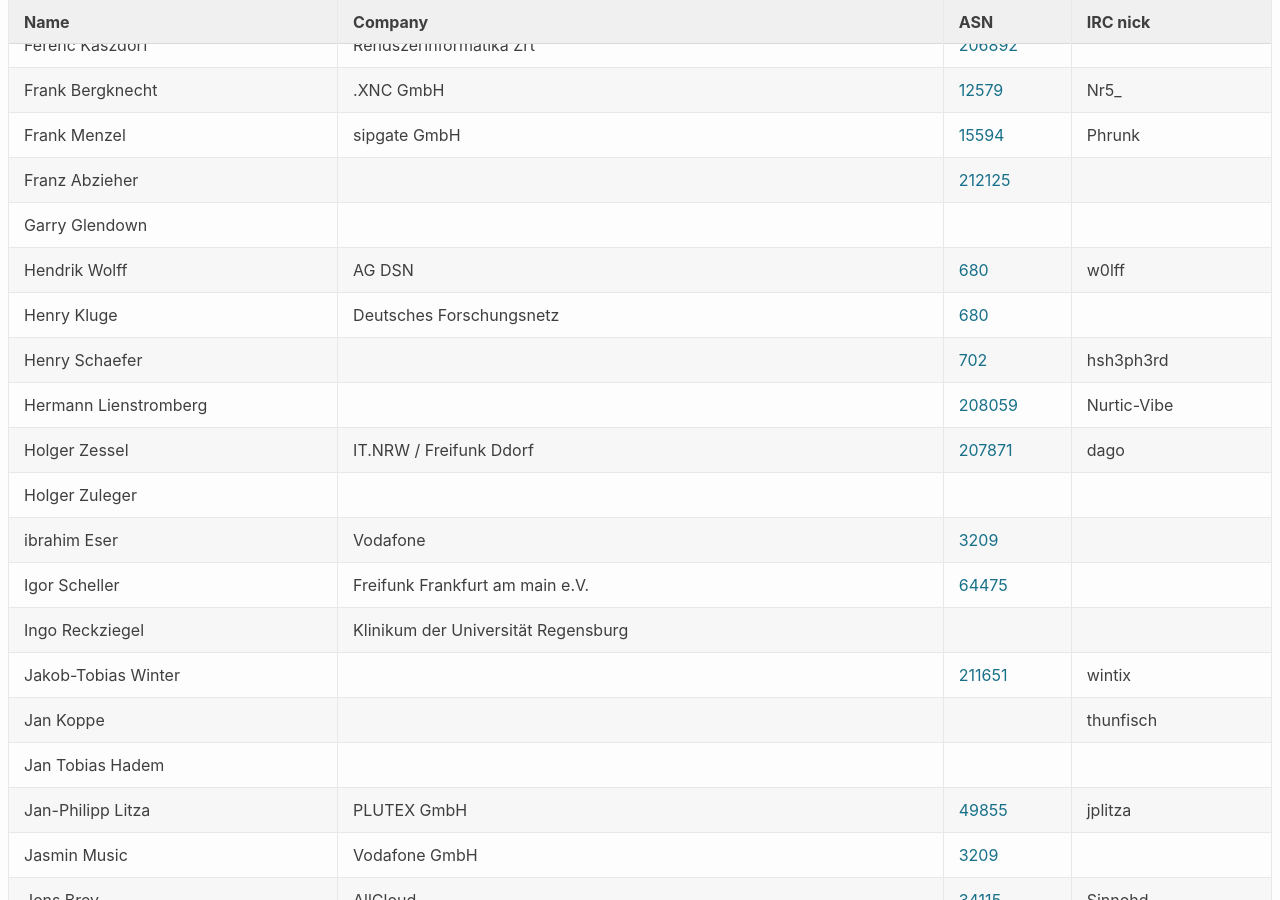
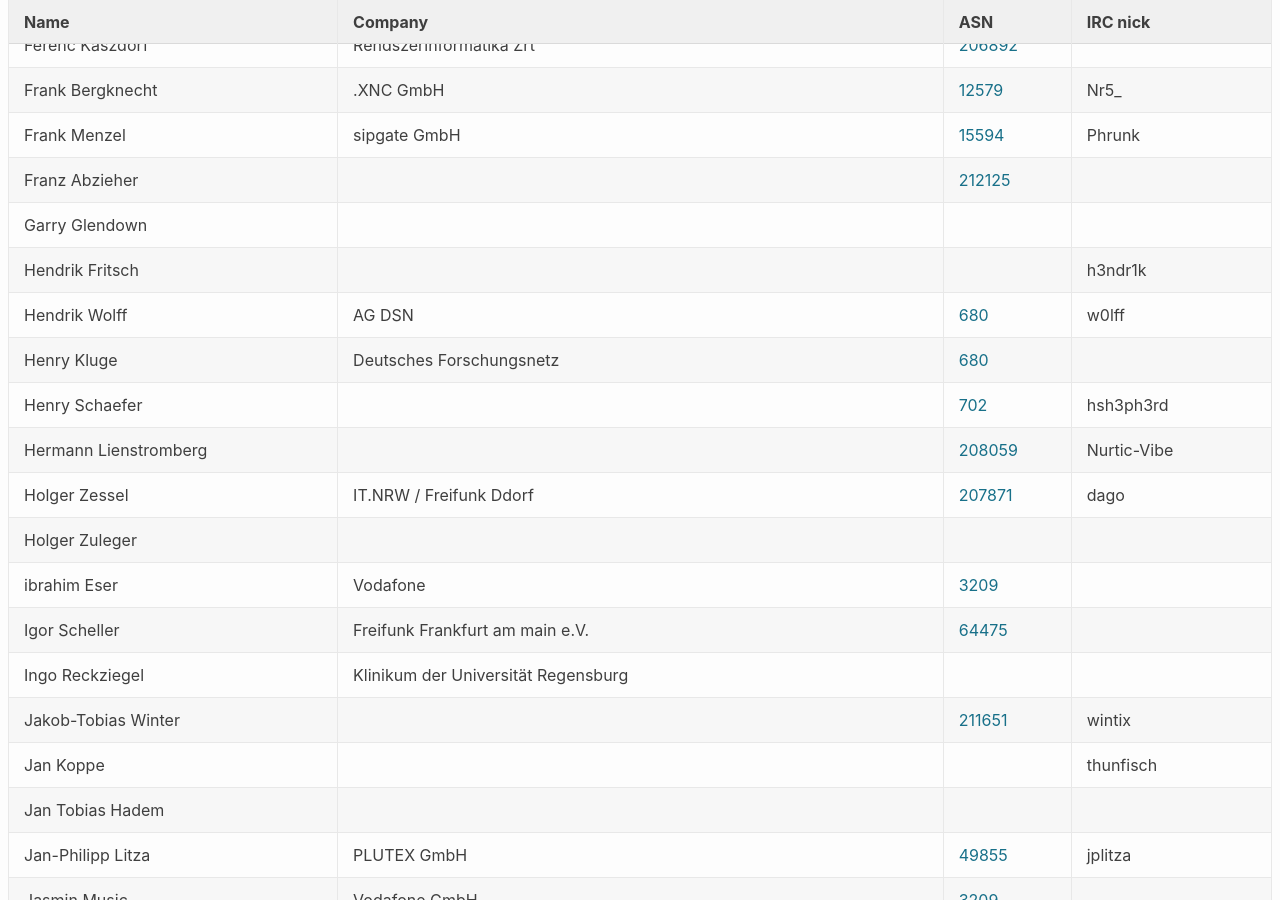
Before and after one commit to denog/pretix-attendeelist, a Jekyll site: the page built from denog14/index.md, in a window 1280 px wide and 900 px high, scrolled down 16044 px. Built offline with Jekyll 4.4.1, drawn with Linux system fonts in a browser that asks for light colours.

Commit message:
Latest data: Thu Nov 10 22:34:51 UTC 2022

```diff
--- a/_data/attendees_denog14_remote.json
+++ b/_data/attendees_denog14_remote.json
@@ -267,6 +267,12 @@
     "name": "Garry Glendown",
     "company": null,
     "irc": null,
+    "asn": null
+  },
+  {
+    "name": "Hendrik Fritsch",
+    "company": null,
+    "irc": "h3ndr1k",
     "asn": null
   },
   {
@@ -763,13 +769,13 @@
   },
   {
     "name": "Robert Leichssenring",
-    "company": "DE-CIX",
+    "company": null,
     "irc": null,
     "asn": "6695"
   },
   {
     "name": "Robert Leichssenring",
-    "company": null,
+    "company": "DE-CIX",
     "irc": null,
     "asn": "6695"
   },
```
